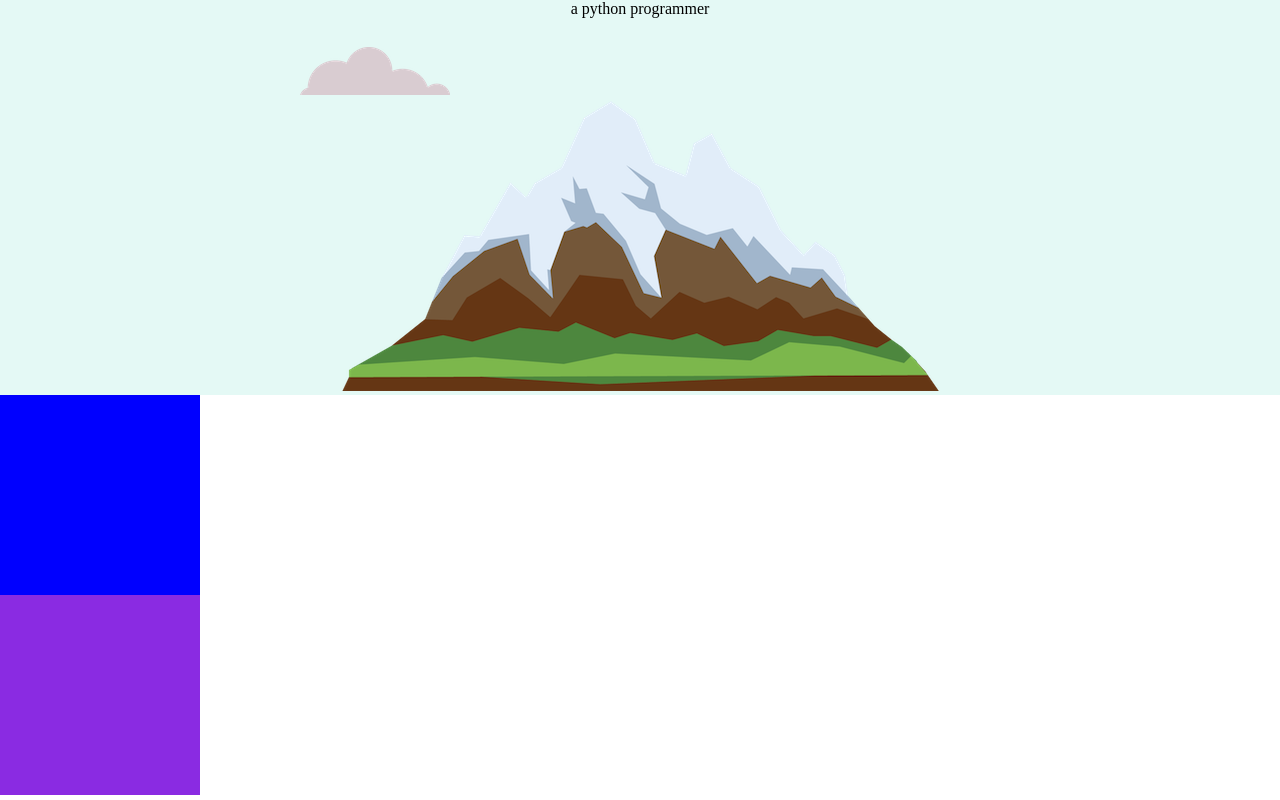
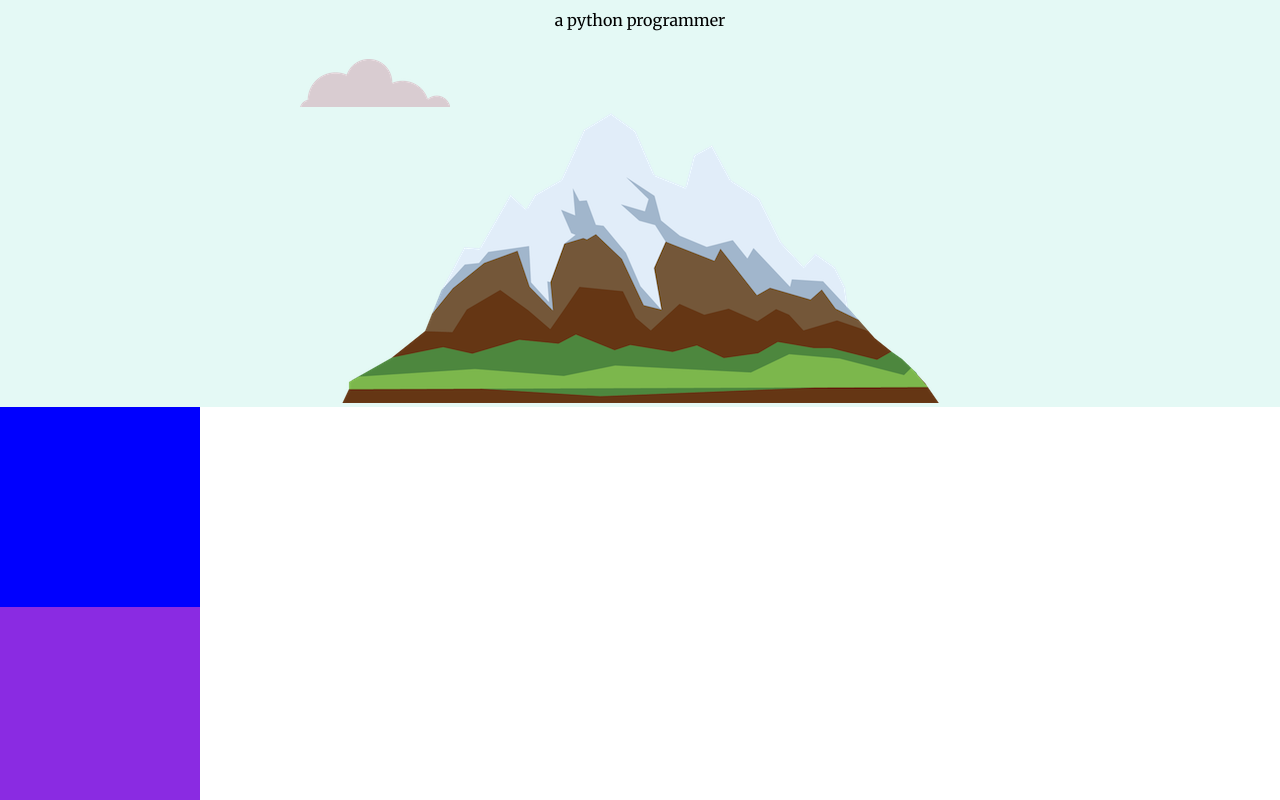
Before and after one commit to Fernandesfelipe1989/my-personal-code, a plain HTML site: page index.html in a window 1280 px wide. Shown: the part 153-953 px from the top of the page. Drawn offline with Linux system fonts and the light colour scheme.

Commit message:
Studying font-family.

```diff
--- a/css/style.css
+++ b/css/style.css
@@ -1,4 +1,8 @@
 /* ---------------- TAG  ---------------- */
+body{
+    margin: 0;
+    font-family: 'Merriweather', serif;
+}
 div{
 
     margin: 0;
@@ -6,9 +10,13 @@ div{
 }
 h1{
     margin: 0;
+    font-family: 'Sacramento', cursive;
 }
-body{
-    margin: 0;
+h2{
+    font-family: 'Montserrat', sans-serif;
+}
+h3{
+    font-family: 'Montserrat', sans-serif;
 }
 
 /* ---------------- CLASS   ---------------- */
--- a/index.html
+++ b/index.html
@@ -7,6 +7,9 @@
         <meta name="viewport" content="width=device-width, initial-scale=1">
         <link rel="stylesheet" href="./css/style.css">
         <link rel="icon" href="./favicon.ico">
+        <link rel="preconnect" href="https://fonts.googleapis.com">
+        <link rel="preconnect" href="https://fonts.gstatic.com" crossorigin>
+        <link href="https://fonts.googleapis.com/css2?family=Merriweather&family=Montserrat&family=Sacramento&display=swap" rel="stylesheet">
     </head>
     <body>
         <div class="top-container">
```
